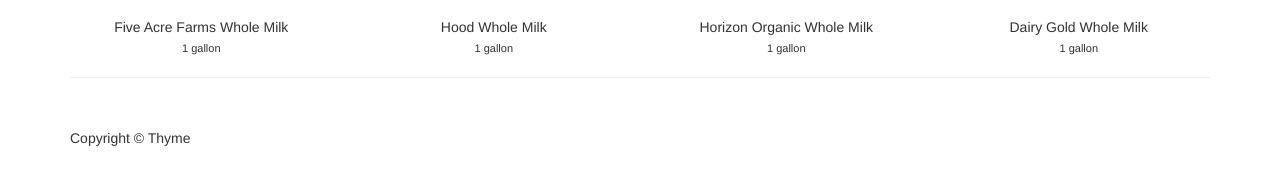
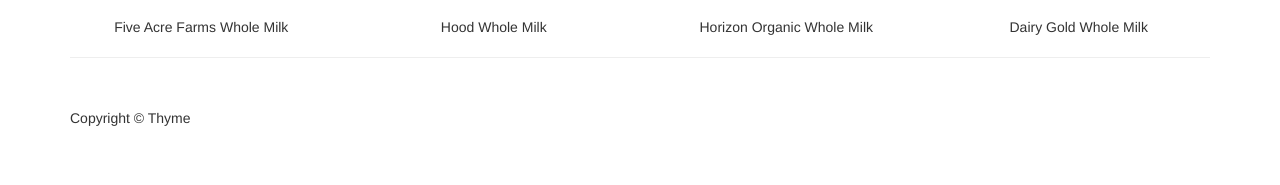
Before and after one commit to ricek/sage, a plain HTML site: page product.html in a window 1280 px wide. Shown: the part 367-552 px from the top of the page. Drawn offline with nearby package versions, Linux system fonts and the light colour scheme.

Commit message:
final changes

```diff
--- a/product.html
+++ b/product.html
@@ -72,7 +72,7 @@
                 </a>
                 <span>Five Acre Farms Whole Milk</span>
                 </br>
-                <span class = 'gallon'>1 gallon</span>
+                <!-- <span class = 'gallon'>1 gallon</span> -->
             </div>
 
             <div class="col-sm-3 col-xs-6 milktext">
@@ -81,7 +81,7 @@
                 </a>
                 <span>Hood Whole Milk</span>
                 </br>
-                <span class = 'gallon'>1 gallon</span>
+                <!-- <span class = 'gallon'>1 gallon</span> -->
             </div>
 
             <div class="col-sm-3 col-xs-6 milktext">
@@ -90,7 +90,7 @@
                 </a>
                 <span>Horizon Organic Whole Milk</span>
                 </br>
-                <span class = 'gallon'>1 gallon</span>
+                <!-- <span class = 'gallon'>1 gallon</span> -->
             </div>
 
             <div class="col-sm-3 col-xs-6 milktext">
@@ -99,7 +99,7 @@
                 </a>
                 <span class = 'milktitle'>Dairy Gold Whole Milk</span>
                 </br>
-                <span class = 'gallon'>1 gallon</span>
+                <!-- <span class = 'gallon'>1 gallon</span> -->
             </div>
 
         </div>
```
Also changed, not shown: compare.html (+3 -3 lines).
